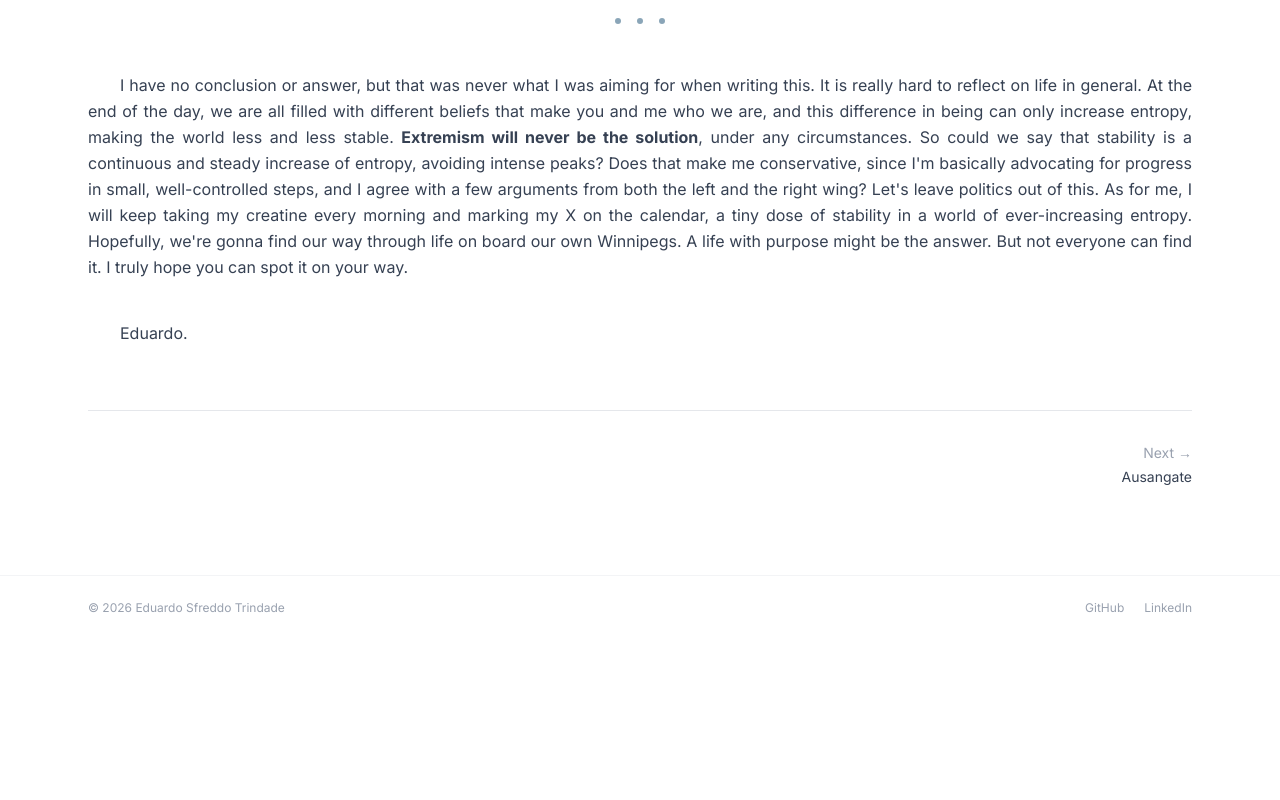
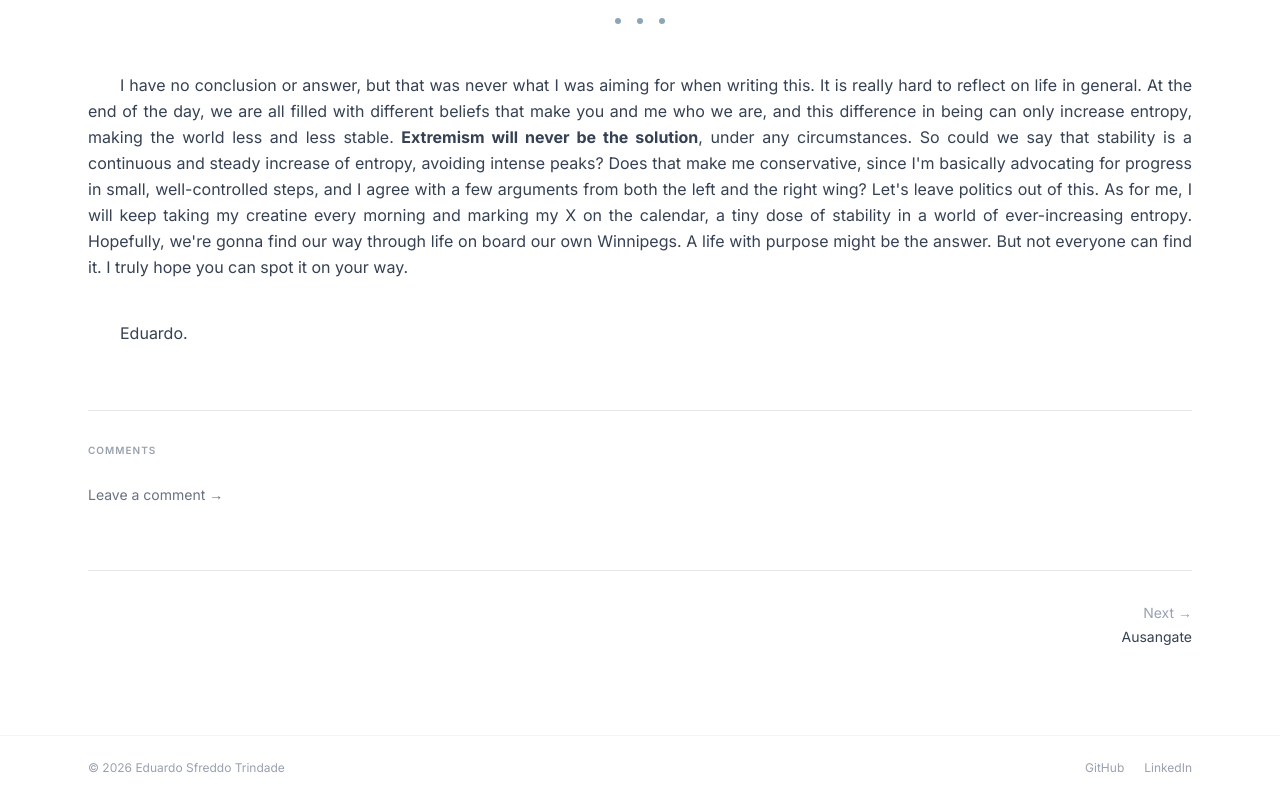
Before and after one commit to dudustri/blog, a Next.js app: page /blog/a-maybe-stability-letter in a window 1280 px wide. Shown: the part 2725-3525 px from the top of the page. Before the commit the page ends 3365 px from the top, so only its background shows below. Built offline with nearby package versions, Linux system fonts and the light colour scheme.

Commit message:
feat: comments on blog posts

```diff
--- a/app/blog/[slug]/page.tsx
+++ b/app/blog/[slug]/page.tsx
@@ -1,18 +1,20 @@
 import type { CSSProperties } from "react";
 import Link from "next/link";
 import { notFound } from "next/navigation";
-import { posts } from "@/app/data/blog";
+import { posts, formatDate } from "@/app/data/blog";
+import { commentsFor } from "@/app/data/comments";
+import Comments from "@/app/components/Comments";
 
 const BASE = process.env.NEXT_PUBLIC_BASE_PATH ?? "";
 
-// Named visual effects usable as a content block (see renderContent).
-//   fade → image that fades away once on load (the original "suspdog" decay)
+// named visual effects usable as a content block (see renderContent)
+//   fade → image that fades away once on load ("suspdog" decay)
 const EFFECTS: Record<string, CSSProperties> = {
   fade: { animation: "fadeDecay 4s ease-in forwards" },
 };
 
-// Renders inline markup within a paragraph.
-// Supported: **bold** → <strong>
+// renders inline markup in a paragraph
+// supported: **bold** → <strong>
 function renderInline(text: string) {
   return text.split(/(\*\*.*?\*\*)/g).map((part, i) => {
     if (part.startsWith("**") && part.endsWith("**") && part.length > 4) {
@@ -22,16 +24,16 @@ function renderInline(text: string) {
   });
 }
 
-// Renders a block of content.
-// Supported block types (each separated by \n\n in the JSON):
+// renders a content block
+// block types (separated by \n\n in JSON):
 //   # Heading        → <h2>
 //   ## Subheading    → <h3>
-//   ##effect src     → image with a named effect, e.g. "##fade /images/suspdog2.jpg"
+//   ##effect src     → image with named effect, e.g. "##fade /images/suspdog2.jpg"
 //   ![alt](src)      → inline image
 //   > quote          → centered citation (see below)
 //   ---              → section break (· · ·)
-//   -- Name          → sign-off, a paragraph with extra space above it
-//   anything else    → paragraph (supports inline **bold**)
+//   -- Name          → sign-off, paragraph with extra space above
+//   anything else    → paragraph (inline **bold** works)
 const PARAGRAPH =
   "text-gray-700 leading-relaxed text-justify indent-8";
 
@@ -55,10 +57,9 @@ function renderContent(content: string) {
       );
     }
 
-    // Effect image: ##<effect> <src>   e.g. "##fade /images/suspdog2.jpg"
-    // Two sequential # immediately followed by the effect name (no space, so it
-    // doesn't collide with "## Subheading"). The src supports the same optional
-    // #position hash as inline images.
+    // effect image: ##<effect> <src>   e.g. "##fade /images/suspdog2.jpg"
+    // two # then effect name, no space, so it can't collide with "## Subheading"
+    // src takes same optional #position hash as inline images
     const effectMatch = trimmed.match(/^##(\w+)\s+(\S+)$/);
     if (effectMatch && EFFECTS[effectMatch[1]]) {
       const [, effect, raw] = effectMatch;
@@ -80,8 +81,8 @@ function renderContent(content: string) {
       );
     }
 
-    // Inline image: ![alt text](src)
-    // Optional crop position via a #hash on the src, e.g. ![alt](/img.jpg#top)
+    // inline image: ![alt text](src)
+    // optional crop via #hash on src, e.g. ![alt](/img.jpg#top)
     //   #top | #bottom | #center  → object-position keyword
     //   #30% (or #50%)            → vertical object-position (top..bottom)
     const imgMatch = trimmed.match(/^!\[(.*?)\]\((.*?)\)$/);
@@ -104,15 +105,15 @@ function renderContent(content: string) {
       );
     }
 
-    // Citation: every line of the block starts with ">" (lines joined by \n).
-    //   first line   → the quote itself
+    // citation: every line starts with ">" (lines joined by \n)
+    //   first line   → quote itself
     //   next lines   → secondary lines, e.g. a translation
     //   "> -- Name"  → attribution
     const lines = trimmed.split("\n").map((l) => l.trim());
     if (lines.every((l) => l.startsWith(">"))) {
       const body = lines.map((l) => l.replace(/^>\s?/, "")).filter(Boolean);
       const attribution = body.find((l) => l.startsWith("-- "))?.slice(3);
-      // Translation lines and attribution are optional; the quote is not.
+      // translation lines and attribution optional, quote is not
       const [quote, ...rest] = body.filter((l) => !l.startsWith("-- "));
       if (quote) return (
         <figure key={i} className="citation">
@@ -151,16 +152,6 @@ function renderContent(content: string) {
   });
 }
 
-// "19-09-2026" → "19 September 2026"
-function formatDate(date: string) {
-  const [day, month, year] = date.split("-");
-  return new Date(+year, +month - 1, +day).toLocaleDateString("en-GB", {
-    day: "numeric",
-    month: "long",
-    year: "numeric",
-  });
-}
-
 export default async function BlogPost({
   params,
 }: {
@@ -172,7 +163,7 @@ export default async function BlogPost({
 
   const post = posts[idx];
 
-  // Skip over draft posts when finding prev/next neighbours.
+  // skip drafts when finding prev/next neighbours
   const isPublished = (p: (typeof posts)[number]) =>
     !("draft" in p && p.draft);
   let prevPost: (typeof posts)[number] | null = null;
@@ -184,9 +175,11 @@ export default async function BlogPost({
     if (isPublished(posts[i])) { nextPost = posts[i]; break; }
   }
 
+  const comments = commentsFor(post.id);
+
   const headImageRaw =
     "headImage" in post ? (post.headImage as string) : null;
-  // Optional crop position via a #hash on the src, e.g. "/img.jpg#15%"
+  // optional crop via #hash on src, e.g. "/img.jpg#15%"
   //   #top | #bottom | #center → keyword; #15% → vertical position (top..bottom)
   const [headImage, headPos] = headImageRaw
     ? headImageRaw.split("#")
@@ -211,7 +204,7 @@ export default async function BlogPost({
         </Link>
       </div>
 
-      {/* Head image — full image if provided, blue banner strip otherwise */}
+      {/* head image, full image if provided, blue banner strip otherwise */}
       {headImage ? (
         // eslint-disable-next-line @next/next/no-img-element
         <img
@@ -232,7 +225,9 @@ export default async function BlogPost({
 
       <div className="space-y-4">{renderContent(post.content)}</div>
 
-      {/* Prev/next — at the end, so readers can keep going */}
+      <Comments slug={post.slug} comments={comments} />
+
+      {/* prev/next, at the end, so readers can keep going */}
       {(prevPost || nextPost) && (
         <nav className="flex justify-between gap-6 mt-16 pt-8 border-t border-gray-200 text-sm">
           {prevPost ? (
--- a/app/components/Comments.tsx
+++ b/app/components/Comments.tsx
@@ -5,8 +5,7 @@ import Script from "next/script";
 import { formatDate } from "@/app/data/blog";
 import type { Comment } from "@/app/data/comments";
 
-// the comments worker, see workers/README.md. must match the worker's name in
-// cloudflare, and this origin must be in its ALLOWED_ORIGINS
+// must match the worker name in cloudflare, see workers/README.md
 const WORKER_URL = "https://blog-comments.eduardostrindade.workers.dev";
 
 // same key as the contact form: a turnstile site key is per domain, not per form
@@ -149,8 +148,7 @@ export default function Comments({
                   <span className="text-xs text-gray-400">{formatDate(comment.date)}</span>
                 )}
               </div>
-              {/* plain text on purpose: never run a comment through the post
-                  markup renderer, and never through dangerouslySetInnerHTML */}
+              {/* plain text on purpose, never the post markup renderer */}
               <p className="text-gray-700 leading-relaxed text-sm whitespace-pre-line">
                 {comment.message}
               </p>
--- a/app/data/blog.ts
+++ b/app/data/blog.ts
@@ -6,3 +6,13 @@ export const posts = [...data].sort((a, b) => {
   const parse = (d: string) => { const [day, month, year] = d.split("-"); return new Date(+year, +month - 1, +day).getTime(); };
   return parse(b.date) - parse(a.date);
 });
+
+// "19-09-2026" → "19 September 2026"
+export function formatDate(date: string) {
+  const [day, month, year] = date.split("-");
+  return new Date(+year, +month - 1, +day).toLocaleDateString("en-GB", {
+    day: "numeric",
+    month: "long",
+    year: "numeric",
+  });
+}
--- /dev/null
+++ b/app/data/comments.ts
@@ -0,0 +1,49 @@
+import { readdirSync, readFileSync } from "node:fs";
+import { join } from "node:path";
+
+export type Comment = {
+  id: string;
+  name: string;
+  message: string;
+  date: string;
+};
+
+const DIR = join(process.cwd(), "content", "comments");
+
+// zero-width and bidi marks can hide or visually reorder text, so they go
+const INVISIBLE = /[\u00ad\u200b-\u200f\u202a-\u202e\u2060-\u2064\u2066-\u2069\ufeff]/g;
+
+// defence in depth: the worker validates on the way in, this catches a tampered file
+function clean(value: unknown, max: number): string {
+  if (typeof value !== "string") return "";
+  const kept = [...value.normalize("NFC").replace(INVISIBLE, "")].filter((ch) => {
+    if (ch === "\n") return true;
+    const code = ch.codePointAt(0) ?? 0;
+    return code >= 32 && code !== 127;
+  });
+  return kept.join("").replace(/\n{3,}/g, "\n\n").trim().slice(0, max);
+}
+
+// read at build time from content/comments/<post id>/, a bad file is skipped
+export function commentsFor(postId: string): Comment[] {
+  let files: string[];
+  try {
+    files = readdirSync(join(DIR, postId)).filter((f) => f.endsWith(".json")).sort();
+  } catch {
+    return [];
+  }
+
+  const out: Comment[] = [];
+  for (const file of files) {
+    try {
+      const raw = JSON.parse(readFileSync(join(DIR, postId, file), "utf8"));
+      const name = clean(raw.name, 60);
+      const message = clean(raw.message, 2000);
+      if (!name || !message) continue;
+      out.push({ id: clean(raw.id, 32) || file, name, message, date: clean(raw.date, 10) });
+    } catch {
+      continue;
+    }
+  }
+  return out;
+}
```
